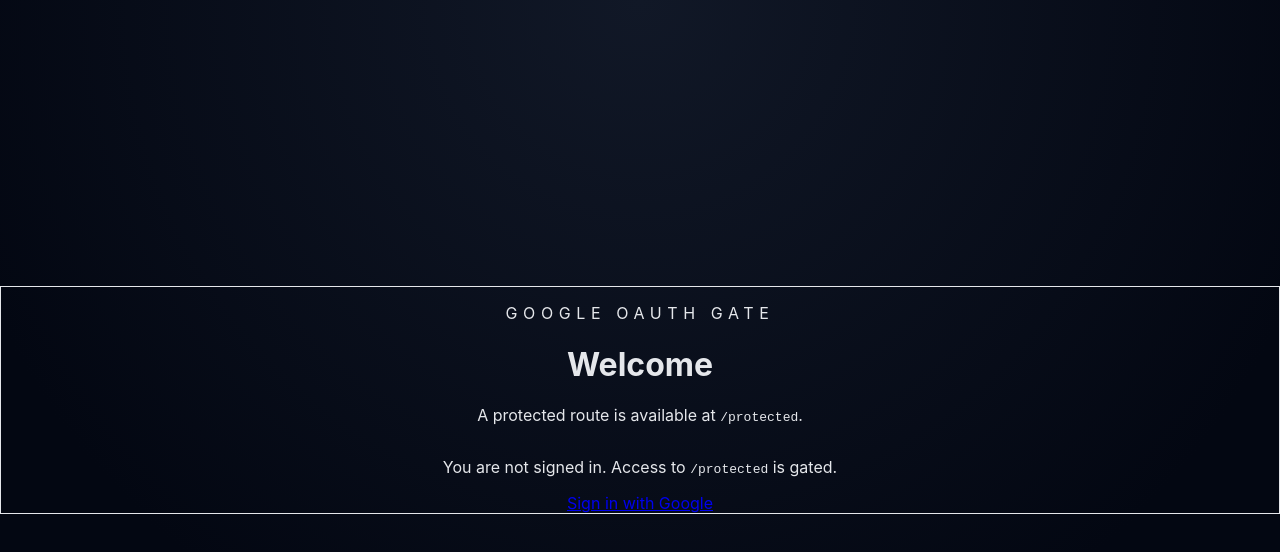
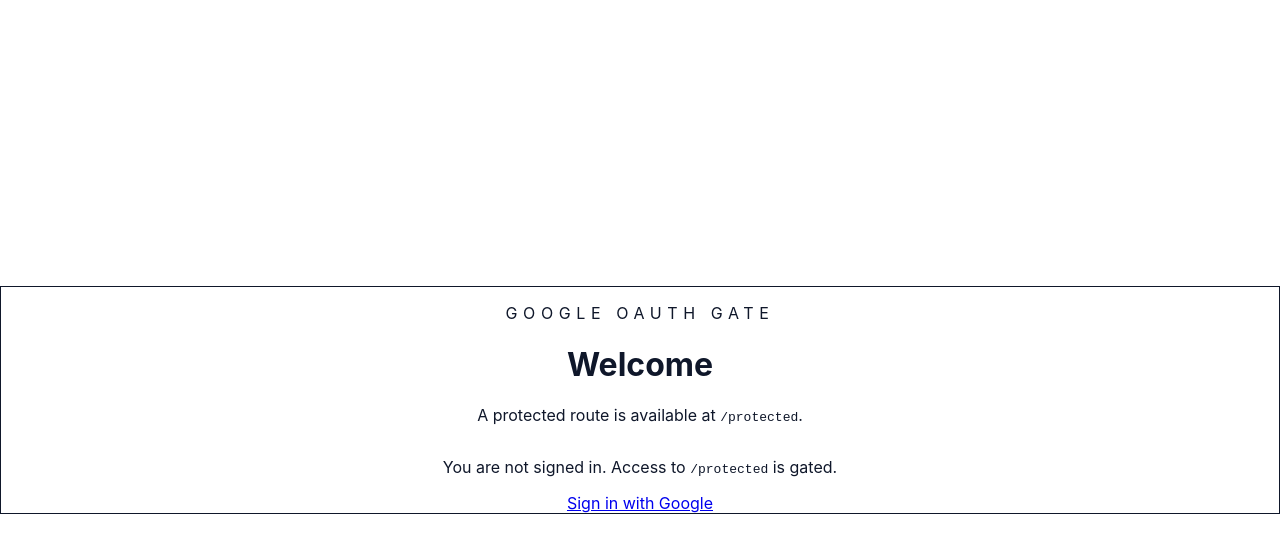
Before and after one commit to chesthairdude/hello-world, a Next.js app: page / in a window 1280 px wide. Shown: the top 552 px of the page. Built offline with nearby package versions, Linux system fonts and the light colour scheme; no server answers.

Commit message:
Refine white theme and swipe card controls styling

```diff
--- a/app/globals.css
+++ b/app/globals.css
@@ -15,7 +15,7 @@
 
   body {
     font-family: "SF Pro Text", "Avenir Next", "Segoe UI", Arial, sans-serif;
-    background: radial-gradient(circle at top, #111827, #030712 70%);
-    color: #e5e7eb;
+    background: #ffffff;
+    color: #0f172a;
   }
 }
--- a/app/protected/CaptionVotingDeck.js
+++ b/app/protected/CaptionVotingDeck.js
@@ -136,7 +136,7 @@ export default function CaptionVotingDeck({ initialItems = [] }) {
               <img
                 src={current.imageUrl}
                 alt="Caption image"
-                className="m-3 block max-h-[58vh] w-[calc(100%-1.5rem)] rounded-2xl border-4 border-white object-contain shadow-2xl shadow-slate-400/55"
+                className="block max-h-[58vh] w-full rounded-2xl border-4 border-white object-contain shadow-2xl shadow-slate-400/55"
               />
             ) : (
               <div className="flex h-80 items-center justify-center text-sm text-slate-500">
@@ -158,7 +158,7 @@ export default function CaptionVotingDeck({ initialItems = [] }) {
             onClick={() => submitVote(-1, "left")}
             disabled={isSubmitting}
             aria-label="Dislike (swipe left)"
-            className="flex h-16 w-16 items-center justify-center rounded-full bg-white text-4xl font-bold text-red-600 shadow-[0_10px_24px_rgba(15,23,42,0.18)] transition hover:scale-105 hover:text-red-700 disabled:cursor-not-allowed disabled:opacity-70"
+            className="flex h-20 w-20 items-center justify-center rounded-full border-2 border-slate-200 bg-white text-5xl font-bold text-red-600 shadow-xl shadow-slate-300/70 transition hover:scale-105 hover:text-red-700 disabled:cursor-not-allowed disabled:opacity-70"
           >
             ✕
           </button>
@@ -167,7 +167,7 @@ export default function CaptionVotingDeck({ initialItems = [] }) {
             onClick={() => submitVote(1, "right")}
             disabled={isSubmitting}
             aria-label="Like (swipe right)"
-            className="flex h-16 w-16 items-center justify-center rounded-full bg-white text-4xl font-bold text-emerald-600 shadow-[0_10px_24px_rgba(15,23,42,0.18)] transition hover:scale-105 hover:text-emerald-700 disabled:cursor-not-allowed disabled:opacity-70"
+            className="flex h-20 w-20 items-center justify-center rounded-full border-2 border-slate-200 bg-white text-5xl font-bold text-emerald-600 shadow-xl shadow-slate-300/70 transition hover:scale-105 hover:text-emerald-700 disabled:cursor-not-allowed disabled:opacity-70"
           >
             ✓
           </button>
```
